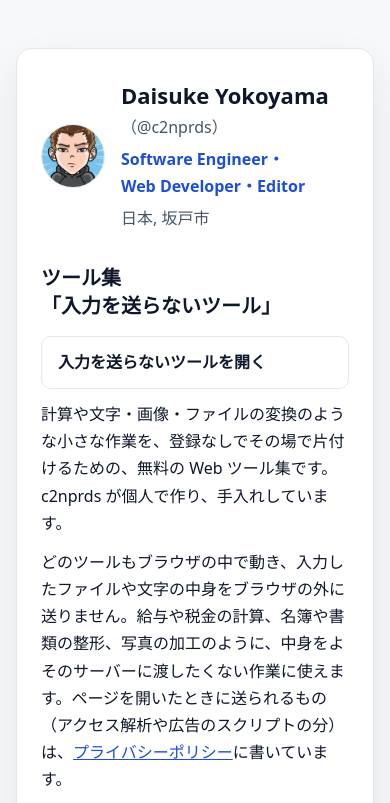
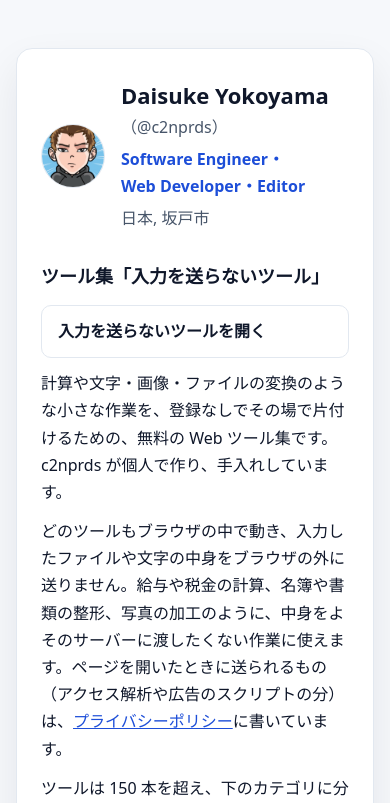
Before and after one commit to c2nprds/c2nprds.github.io, a plain HTML site: page index.html in a window 390 px wide. Shown: the top 803 px of the page. Drawn offline with Linux system fonts and the light colour scheme.

Commit message:
fix: 幅 320px で見出しのサイト名がカードからはみ出さないようにする

```diff
--- a/index.html
+++ b/index.html
@@ -73,10 +73,13 @@
   .profile-text { min-width: 0; }
   .avatar { flex: none; width: 80px; height: 80px; border-radius: 50%; border: 1px solid var(--c-line); }
   h1 { margin: 0; font-size: 26px; line-height: 1.3; }
+  h2 { margin: 0; font-size: 20px; line-height: 1.4; }
   /* 幅の狭い画面（375px など）では、アイコンの横で名前が 2 行に割れないよう、アイコンと名前を少し小さくする */
   @media (max-width: 399px) {
     .avatar { width: 64px; height: 64px; }
     h1 { font-size: 22px; }
+    /* 幅 320px でも、かぎかっこでまとめたサイト名がカードからはみ出さない大きさにする */
+    h2 { font-size: 18px; }
   }
   .handle { display: inline-block; color: var(--c-muted); font-size: 16px; font-weight: 400; }
   .role { margin: 8px 0 0; color: var(--c-accent-ink); font-weight: 600; }
@@ -100,7 +103,6 @@
   a.link:focus-visible { outline: 2px solid var(--c-accent); outline-offset: 2px; }
   a.link span { color: var(--c-muted); font-size: 14px; font-weight: 400; white-space: nowrap; }
   section { margin-top: 32px; }
-  h2 { margin: 0; font-size: 20px; line-height: 1.4; }
   section p { margin: 12px 0 0; }
   section a:not(.link):not(.category) { color: var(--c-accent-ink); }
   /* ツール集を開くリンクは、見出しのすぐ下に置いて目立たせる（色はほかのリンクと同じ） */
```
